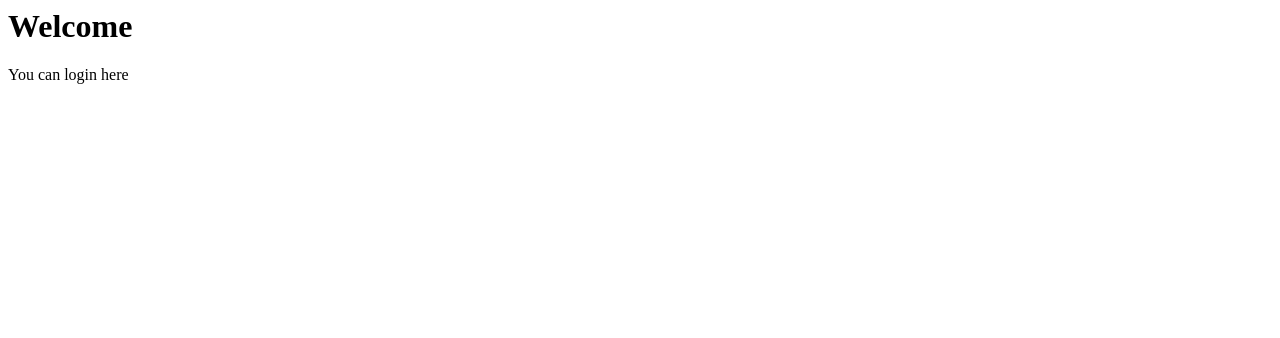
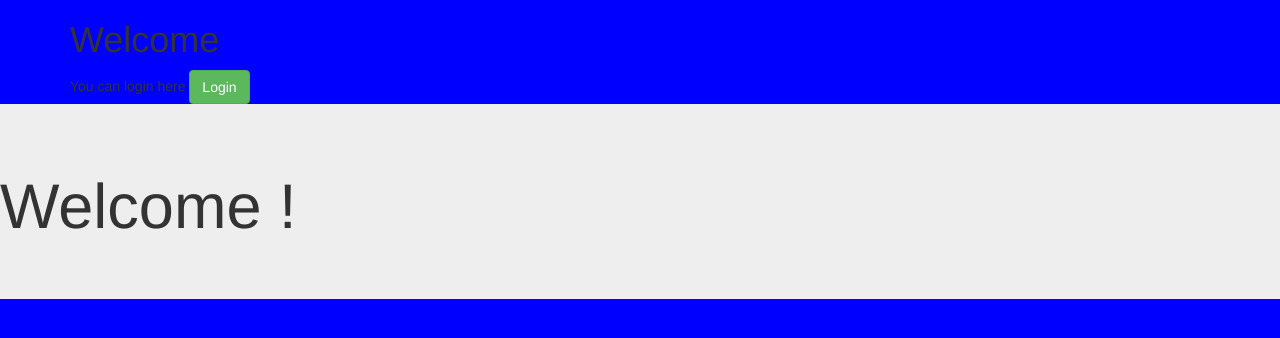
Before and after one commit to nattesharan/django_app, a Django app: a page that uses accounts/templates/accounts/login.html in a window 1280 px wide. Shown: the top 338 px of the page. Run offline with Django 3.2, Linux system fonts and the light colour scheme; some libraries are stand-ins or nearby versions.

Commit message:
added static css files and changes the db from sqllite to mysql

```diff
--- /dev/null
+++ b/accounts/static/accounts/css/style.css
@@ -0,0 +1,3 @@
+body {
+    background-color: blue;
+}
--- a/accounts/templates/accounts/login.html
+++ b/accounts/templates/accounts/login.html
@@ -1,9 +1,19 @@
 <html>
     <head>
         <title>Login</title>
+        <link rel="stylesheet" href="https://maxcdn.bootstrapcdn.com/bootstrap/3.3.7/css/bootstrap.min.css" integrity="sha384-BVYiiSIFeK1dGmJRAkycuHAHRg32OmUcww7on3RYdg4Va+PmSTsz/K68vbdEjh4u" crossorigin="anonymous">
+        <script src="https://maxcdn.bootstrapcdn.com/bootstrap/3.3.7/js/bootstrap.min.js" integrity="sha384-Tc5IQib027qvyjSMfHjOMaLkfuWVxZxUPnCJA7l2mCWNIpG9mGCD8wGNIcPD7Txa" crossorigin="anonymous"></script>
+        {% load static %}
+        <link rel="stylesheet" type="text/css" href="{% static 'accounts/css/style.css' %}">
     </head>
     <body>
-        <h1>Welcome</h1>
-        You can login here
+        <div class="container">
+            <h1>Welcome</h1>
+            You can login here
+            <button type="button" class="btn btn-success" name="button">Login</button>
+        </div>
+        <div class="jumbotron">
+            <h1>Welcome !</h1>
+        </div>
     </body>
 </html>
--- a/requirements.txt
+++ b/requirements.txt
@@ -1 +1,2 @@
 Django==1.10
+mysqlclient==1.4.2
```
Also changed, not shown: django_app/settings.py (+6 -2 lines).
